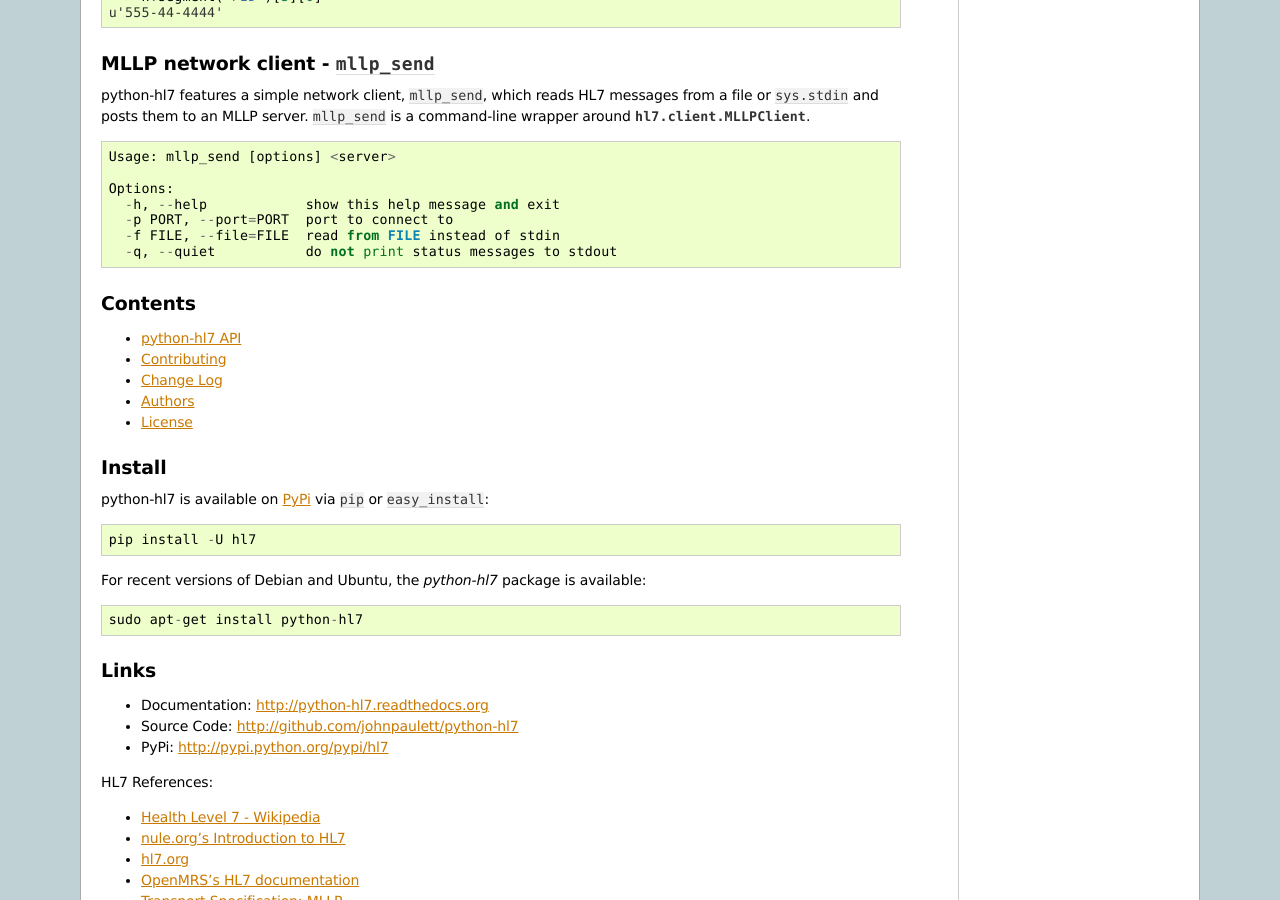
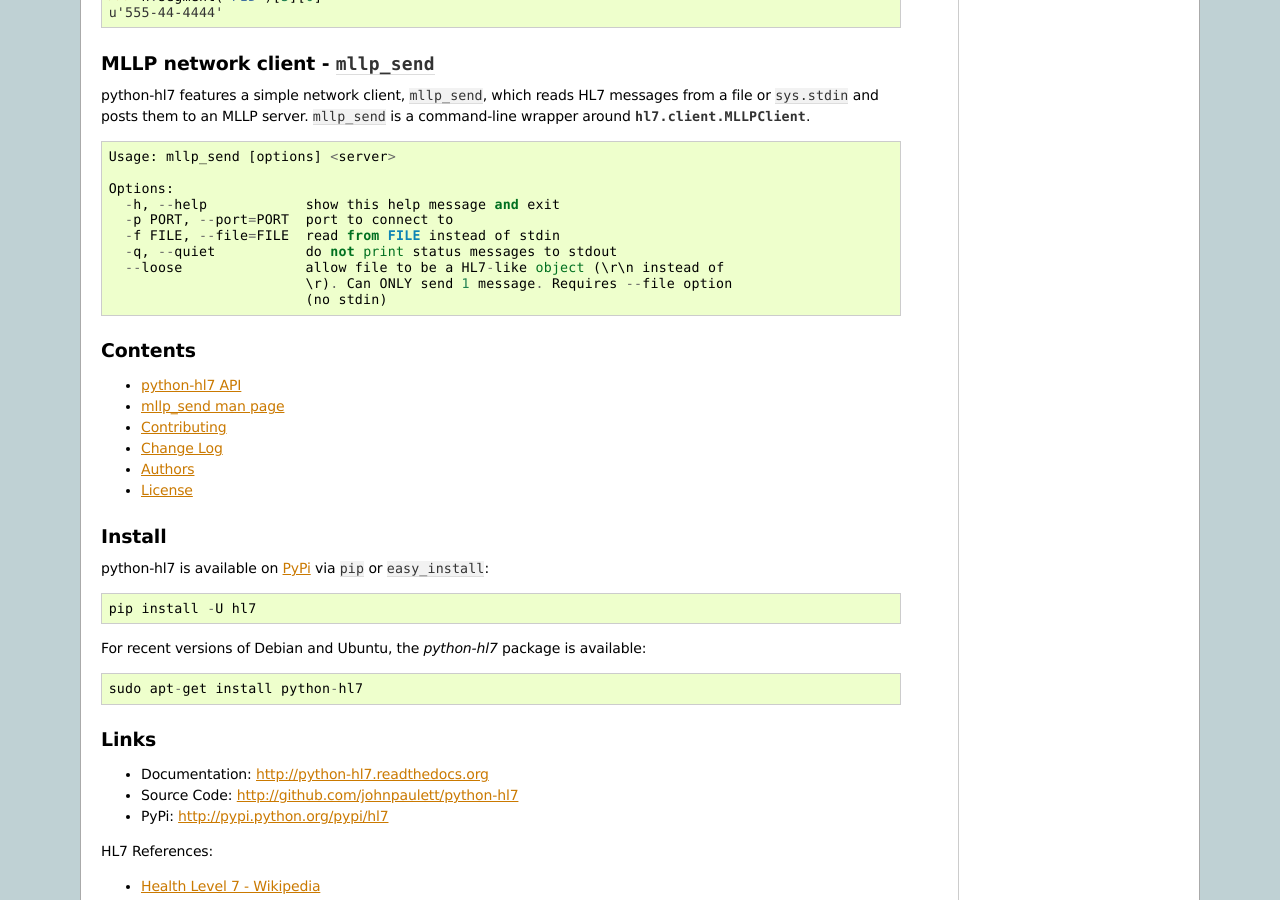
Before and after one commit to johnpaulett/python-hl7, a Sphinx documentation site: the page built from docs/index.rst, in a window 1280 px wide and 900 px high, scrolled down 1692 px. Built offline with Sphinx 7.4.7, drawn with Linux system fonts in a browser that asks for light colours.

Commit message:
Add manpage for mllp_send via Sphinx.

```diff
--- a/docs/conf.py
+++ b/docs/conf.py
@@ -212,7 +212,7 @@ latex_documents = [
 # One entry per manual page. List of tuples
 # (source start file, name, description, authors, manual section).
 man_pages = [
-    ('index', 'python-hl7', u'python-hl7 Documentation',
+    ('mllp_send', 'mllp_send', 'MLLP network client',
      [u'John Paulett'], 1)
 ]
 
--- a/docs/contribute.rst
+++ b/docs/contribute.rst
@@ -22,7 +22,7 @@ The test suite is located in :file:`tests/` and can be run via :file:`setup.py`:
 
 Make sure the documentation is still valid::
 
-   $ pushd docs && make html && make doctest && popd
+   $ pushd docs && make html man doctest && popd
    ...
    Doctest summary
    ===============
--- a/docs/index.rst
+++ b/docs/index.rst
@@ -144,7 +144,9 @@ messages from a file or ``sys.stdin`` and posts them to an MLLP server.
       -p PORT, --port=PORT  port to connect to
       -f FILE, --file=FILE  read from FILE instead of stdin
       -q, --quiet           do not print status messages to stdout
-
+      --loose               allow file to be a HL7-like object (\r\n instead of
+                            \r). Can ONLY send 1 message. Requires --file option
+                            (no stdin)
 
 Contents
 --------
@@ -153,6 +155,7 @@ Contents
    :maxdepth: 1
 
    api
+   mllp_send man page <mllp_send>
    contribute
    changelog
    authors
```
Also changed, not shown: docs/mllp_send.rst (added, +23 -0 lines).
